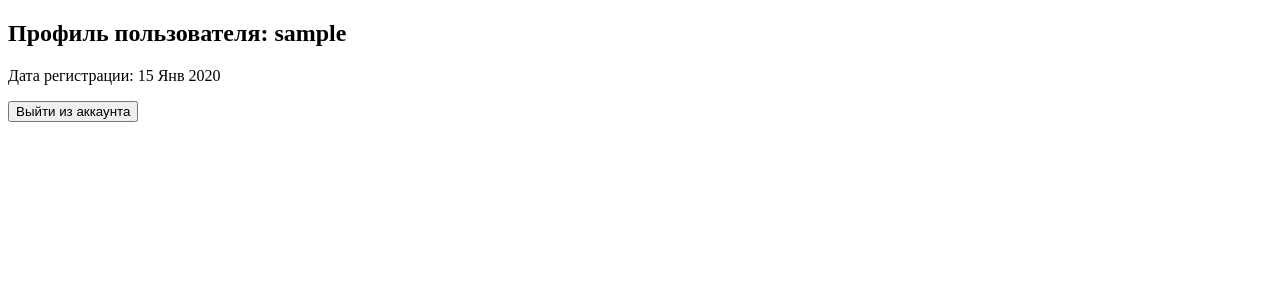
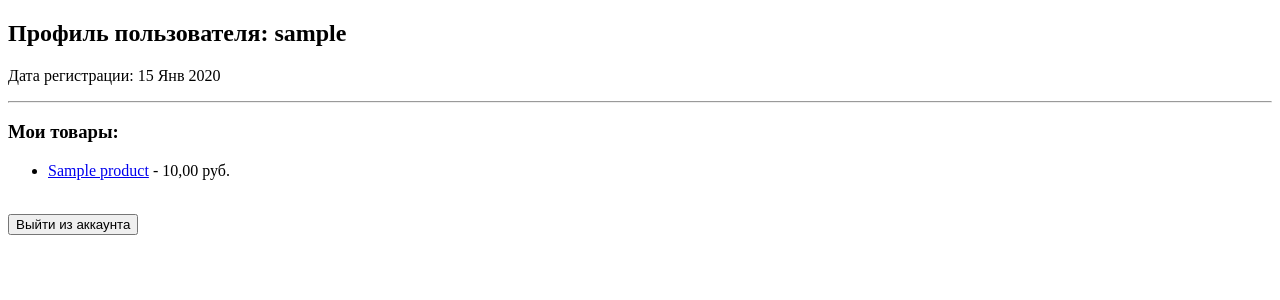
Before and after one commit to FallenNoise/SITE_DZ, a Django app: page /users/profile/ in a window 1280 px wide. Shown: the part 69-369 px from the top of the page. Run offline with Django 5.2, Linux system fonts and the light colour scheme; a user stored in the database is signed in; tables that the repository leaves empty hold one stand-in row (values such as "Sample post").

Commit message:
feat: привязать товары к пользователям
В Product добавлен ForeignKey на User. В профиль добавлен вывод товаров пользователя через product_set.

```diff
--- a/shop/models.py
+++ b/shop/models.py
@@ -1,22 +1,24 @@
 from django.db import models
 from django.urls import reverse
+from django.contrib.auth.models import User
 
 
 class Product(models.Model):
     name = models.CharField(max_length=200, verbose_name="Название")
     description = models.TextField(verbose_name="Описание")
     price = models.DecimalField(
-        max_digits=10, decimal_places=2, verbose_name="Цена")
+        max_digits=10, decimal_places=2, verbose_name="Цена"
+    )
+    created_at = models.DateTimeField(
+        auto_now_add=True, verbose_name="Дата создания"
+    )
 
-    # image = models.ImageField(upload_to='products/', blank=True)
-
-    # ИСПРАВЛЕНИЕ: Добавлен отступ в 4 пробела перед created_at
-    created_at = models.DateTimeField(
-        auto_now_add=True, verbose_name="Дата создания")
+    owner = models.ForeignKey(
+        User, on_delete=models.CASCADE, null=True, blank=True, verbose_name="Владелец"
+    )
 
     def __str__(self):
         return self.name
 
     def get_absolute_url(self):
-        # 'product_detail' — это имя маршрута из urls.py (см. Шаг 3)
         return reverse('product_detail', args=[str(self.id)])
--- a/users/templates/users/profile.html
+++ b/users/templates/users/profile.html
@@ -3,7 +3,18 @@
 {% block content %}
   <h2>Профиль пользователя: {{ user.username }}</h2>
   <p>Дата регистрации: {{ user.date_joined|date:"d M Y" }}</p>
-
+  <hr>
+  <h3>Мои товары:</h3>
+  <ul>
+      {% for product in user.product_set.all %}
+          <li>
+              <a href="{{ product.get_absolute_url }}">{{ product.name }}</a> - {{ product.price }} руб.
+          </li>
+      {% empty %}
+          <p>У вас пока нет добавленных товаров.</p>
+      {% endfor %}
+  </ul>
+  <br>
   <form action="{% url 'logout' %}" method="POST">
       {% csrf_token %}
       <button type="submit">Выйти из аккаунта</button>
```
Also changed, not shown: shop/migrations/0004_product_owner.py (added).
